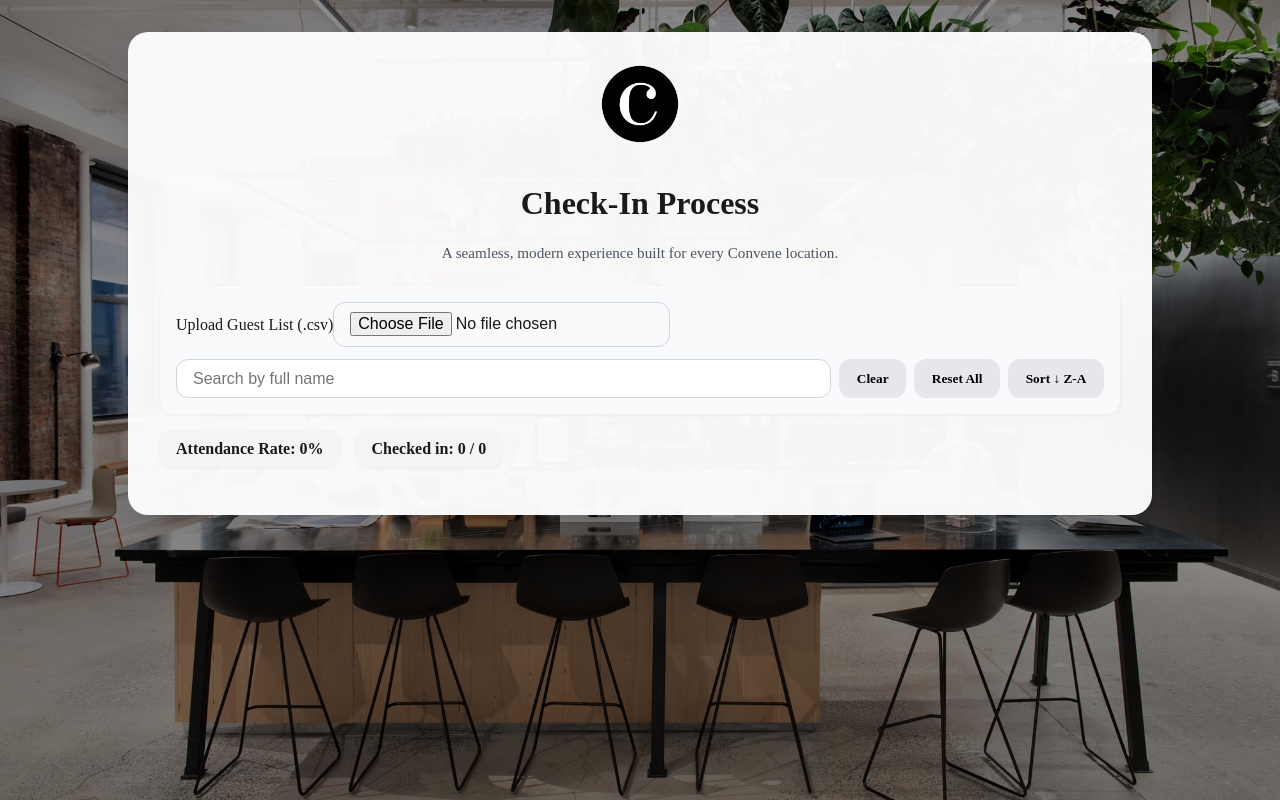
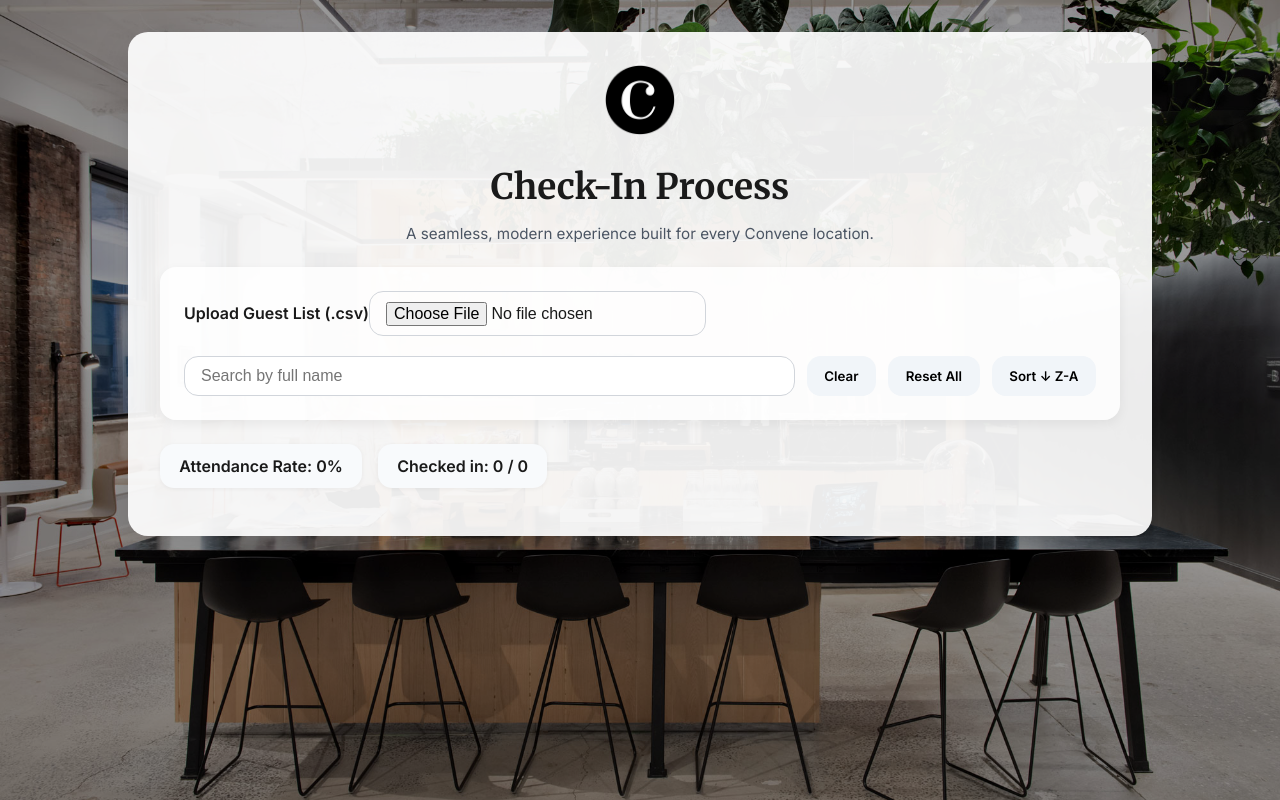
Before and after one commit to ogeylanioglu/convene-check-in-premium-2, a React (Vite) app: page / in a window 1280 px wide. Built offline with nearby package versions, Linux system fonts and the light colour scheme.

Commit message:
Add files via upload

```diff
--- a/index.html
+++ b/index.html
@@ -2,13 +2,10 @@
 <!DOCTYPE html>
 <html lang="en">
   <head>
-<head>
-  <meta charset="UTF-8" />
-  <meta name="viewport" content="width=device-width, initial-scale=1.0" />
-  <link rel="icon" type="image/png" href="/src/assets/favicon.png" />
-  <title>Elevate Your Check-In</title>
-</head>
-    <title>Convene Check-In</title>
+    <meta charset="UTF-8" />
+    <meta name="viewport" content="width=device-width, initial-scale=1.0" />
+    <link rel="icon" type="image/png" href="/src/assets/favicon.png" />
+    <title>Elevate Your Check-In</title>
   </head>
   <body>
     <div id="root"></div>
--- a/src/index.css
+++ b/src/index.css
@@ -1,7 +1,9 @@
+
+@import url('https://fonts.googleapis.com/css2?family=Inter:wght@400;600&family=Merriweather:wght@700&display=swap');
 
 body {
   margin: 0;
-  font-family: 'Merriweather', serif;
+  font-family: 'Inter', sans-serif;
   background: url('./assets/background.jpg') no-repeat center center fixed;
   background-size: cover;
   color: #1a1a1a;
@@ -15,7 +17,7 @@
   left: 0;
   height: 100vh;
   width: 100vw;
-  background: rgba(0, 0, 0, 0.45);
+  background: rgba(0, 0, 0, 0.4);
   z-index: -1;
 }
 
@@ -23,13 +25,13 @@
   max-width: 960px;
   margin: 2rem auto;
   padding: 2rem;
-  background: rgba(255, 255, 255, 0.96);
+  background: rgba(255, 255, 255, 0.92);
   border-radius: 20px;
   box-shadow: 0 10px 40px rgba(0,0,0,0.1);
 }
 
 .logo {
-  width: 80px;
+  width: 72px;
   margin-bottom: 1rem;
 }
 
@@ -38,31 +40,43 @@
   margin-bottom: 1.5rem;
 }
 
+.hero h1 {
+  font-family: 'Merriweather', serif;
+  font-size: 2.2rem;
+  margin: 0.5rem 0;
+}
+
 .subtitle {
   color: #4b5563;
   font-size: 0.95rem;
 }
 
 .controls {
-  background: #f9fafb;
-  border-radius: 14px;
-  padding: 1rem;
+  background: rgba(255, 255, 255, 0.85);
+  border-radius: 16px;
+  padding: 1.5rem;
   display: flex;
   flex-direction: column;
-  gap: 0.75rem;
-  margin-bottom: 1rem;
-  box-shadow: 0 1px 4px rgba(0,0,0,0.06);
+  gap: 1rem;
+  margin-bottom: 1.5rem;
+  box-shadow: 0 4px 12px rgba(0,0,0,0.06);
+}
+
+.upload-box {
+  font-weight: 600;
+  font-size: 1rem;
+  margin-bottom: 0.25rem;
 }
 
 .search-row {
   display: flex;
   flex-wrap: wrap;
-  gap: 0.5rem;
+  gap: 0.75rem;
 }
 
 input[type="text"], input[type="file"] {
   padding: 0.6rem 1rem;
-  border-radius: 12px;
+  border-radius: 14px;
   border: 1px solid #d1d5db;
   font-size: 1rem;
   flex: 1;
@@ -71,43 +85,43 @@
 button {
   padding: 0.5rem 1.1rem;
   border: none;
-  border-radius: 12px;
-  background-color: #e5e7eb;
+  border-radius: 14px;
+  background-color: #f1f5f9;
   font-weight: 600;
-  font-family: 'Merriweather', serif;
+  font-family: 'Inter', sans-serif;
   cursor: pointer;
-  transition: background-color 0.2s ease;
+  transition: all 0.2s ease;
 }
 
 button:hover {
-  background-color: #d1d5db;
+  background-color: #e2e8f0;
 }
 
 .guest-grid {
   display: flex;
   flex-direction: column;
-  gap: 0.75rem;
+  gap: 1rem;
 }
 
 .guest-card {
-  border: 1px solid #e5e7eb;
+  border: 1px solid #e2e8f0;
   border-radius: 16px;
   padding: 1rem;
   background-color: #ffffff;
-  box-shadow: 0 2px 6px rgba(0,0,0,0.04);
+  box-shadow: 0 2px 8px rgba(0,0,0,0.04);
   transition: all 0.2s ease;
   cursor: pointer;
 }
 
 .guest-card:hover {
   transform: scale(1.01);
-  background-color: #f8fafc;
+  background-color: #f9fafb;
 }
 
 .guest-card.checked {
   animation: pop 0.25s ease;
   background-color: #fff0f5;
-  border-color: #9d174d;
+  border-color: #c026d3;
 }
 
 @keyframes pop {
@@ -128,20 +142,20 @@
 }
 
 .tag {
-  padding: 0.3rem 0.6rem;
+  padding: 0.3rem 0.7rem;
   border-radius: 14px;
   font-size: 0.75rem;
   font-weight: bold;
 }
 
 .green {
-  background-color: #d1fae5;
-  color: #065f46;
+  background-color: #dcfce7;
+  color: #15803d;
 }
 
 .red {
   background-color: #fee2e2;
-  color: #991b1b;
+  color: #b91c1c;
 }
 
 .stats {
@@ -153,8 +167,8 @@
 }
 
 .stat-box {
-  background: #f3f4f6;
-  padding: 0.6rem 1rem;
-  border-radius: 12px;
+  background: #f8fafc;
+  padding: 0.75rem 1.2rem;
+  border-radius: 14px;
   box-shadow: 0 1px 4px rgba(0,0,0,0.05);
 }
```
Also changed, not shown: src/assets/favicon.png (added).
